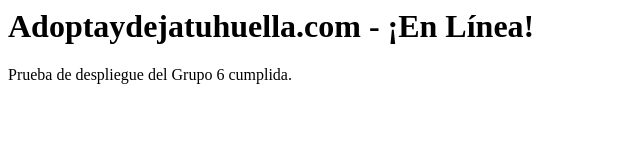
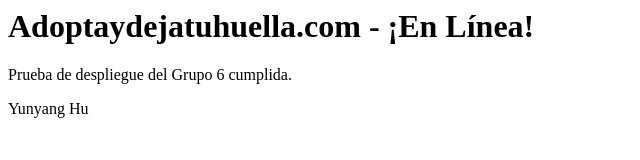
Before and after one commit to vicentemosqueralujan/adoptaydejatuhuella, a plain HTML site: page index.html in a window 1280 px wide. Shown: the whole page, without its empty margins (0-640 px from the left). Drawn offline with Linux system fonts and the light colour scheme.

Commit message:
prueba yunyang

```diff
--- a/index.html
+++ b/index.html
@@ -1,2 +1,3 @@
 <h1>Adoptaydejatuhuella.com - ¡En Línea!</h1>
 <p>Prueba de despliegue del Grupo 6 cumplida.</p>
+<p>Yunyang Hu</p>
```
